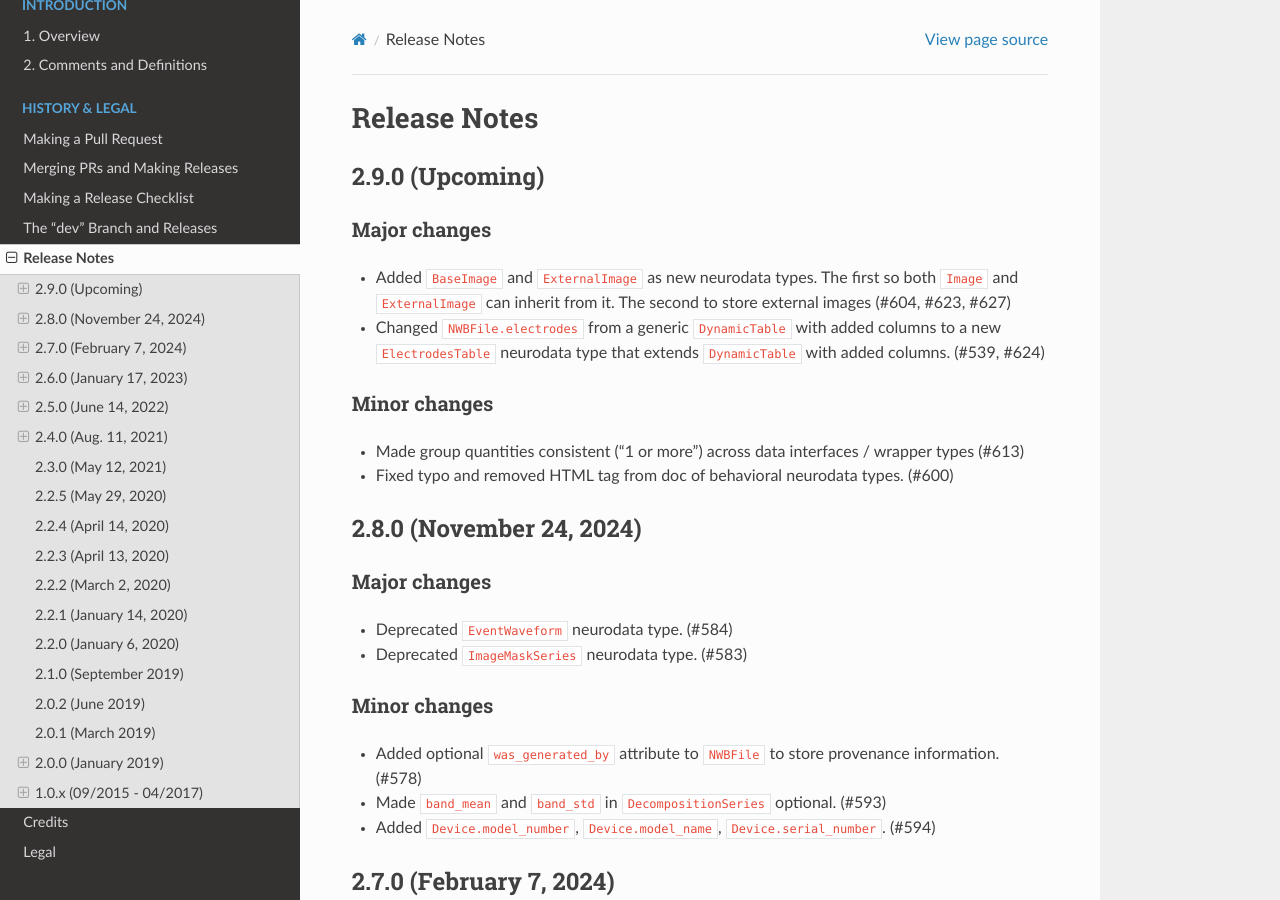
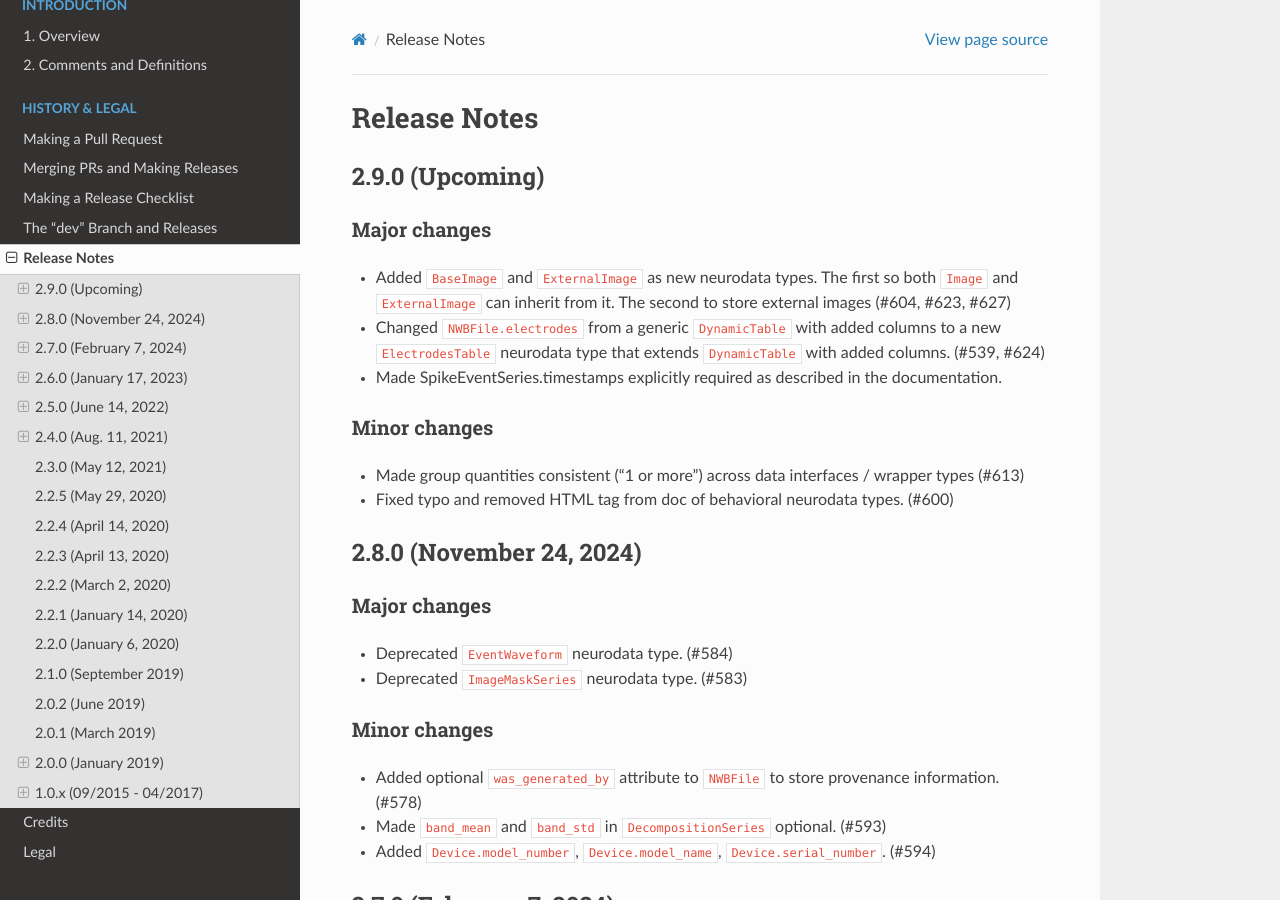
Before and after one commit to NeurodataWithoutBorders/nwb-schema, a Sphinx documentation site: the page built from docs/format/source/format_release_notes.rst, in a window 1280 px wide and 900 px high. Built offline with Sphinx 7.4.7 and the Read the Docs theme 3.1.0, drawn with Linux system fonts in a browser that asks for light colours.

Commit message:
Make SpikeEventSeries.timestamps explicitly required

```diff
--- a/docs/format/source/format_release_notes.rst
+++ b/docs/format/source/format_release_notes.rst
@@ -12,6 +12,7 @@ Major changes
   can inherit from it. The second to store external images (#604, #623, #627)
 - Changed ``NWBFile.electrodes`` from a generic ``DynamicTable`` with added columns to a new ``ElectrodesTable``
   neurodata type that extends ``DynamicTable`` with added columns. (#539, #624)
+- Made SpikeEventSeries.timestamps explicitly required as described in the documentation.
 
 Minor changes
 ^^^^^^^^^^^^^
```
Also changed, not shown: 1 other file.
